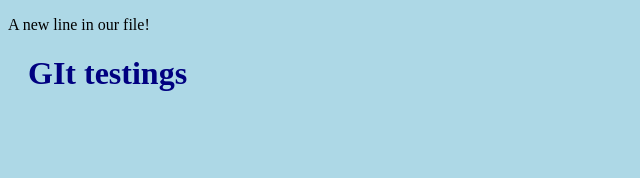
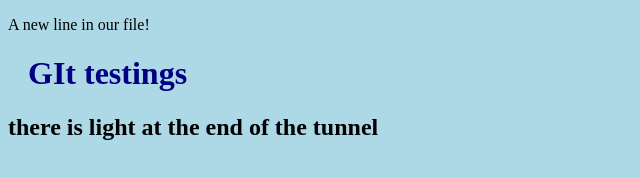
Before and after one commit to akash9406/learninggit, a plain HTML site: page index.html in a window 1280 px wide. Shown: the whole page, without its empty margins (0-640 px from the left). Drawn offline with Linux system fonts and the light colour scheme.

Commit message:
adding file to hello world

```diff
--- a/index.html
+++ b/index.html
@@ -9,5 +9,6 @@
   <body>
     <p>A new line in our file!</p>
     <h1>GIt testings</h1>
+    <h2>there is light at the end of the tunnel</h2>
   </body>
 </html>
```
Also changed, not shown: 1 other file.
